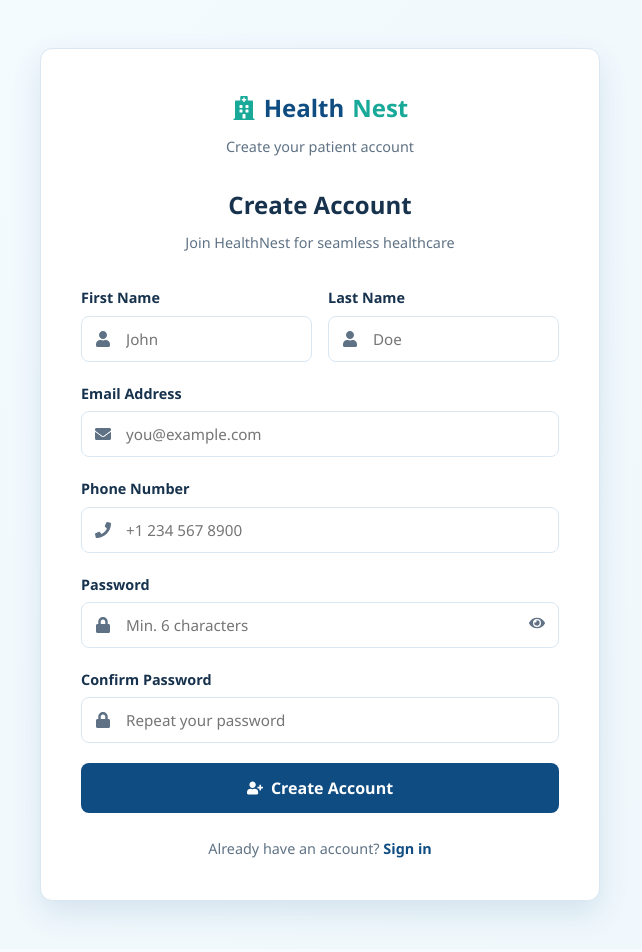
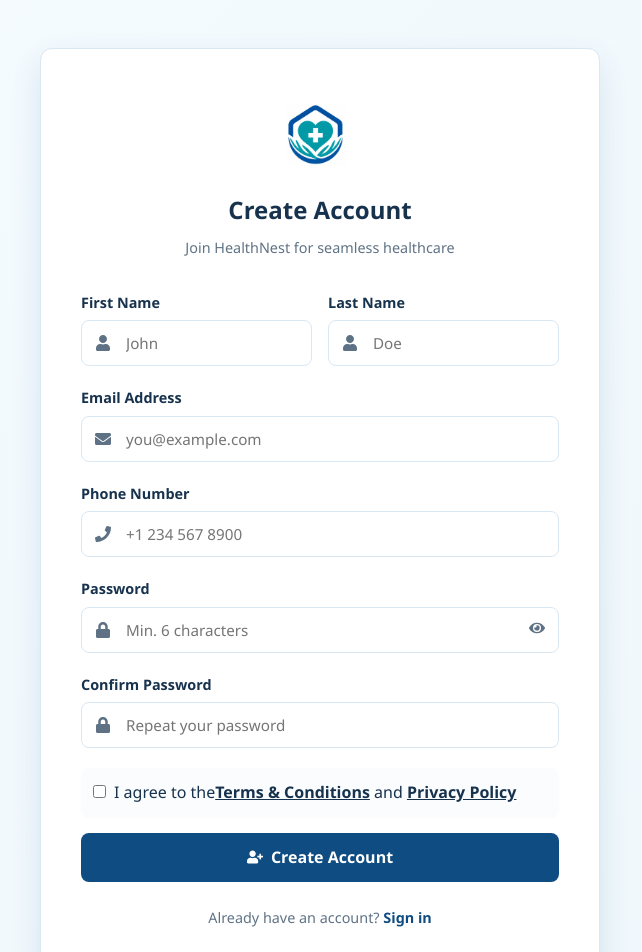
Before and after one commit to Bhavithra0304/HealthNest, a React (Create React App) app in the folder frontend/: page /register in a window 1280 px wide. Shown: the top 952 px of the page, without its empty margins (320-962 px from the left). Built offline with nearby package versions, Linux system fonts and the light colour scheme; no server answers.

Commit message:
Redesigned homepage signup section and updated logo;

```diff
--- a/frontend/src/Assets/css/auth.css
+++ b/frontend/src/Assets/css/auth.css
@@ -121,3 +121,33 @@
   .auth-card { padding: 1.75rem 1.25rem; }
   .name-row { grid-template-columns: 1fr; }
 }
+
+.terms-container {
+    margin: 15px 0;
+    padding: 12px;
+    border-radius: 8px;
+    background-color: #fafcfe;
+}
+
+.terms-container a {
+    font-weight: bold;
+    text-decoration: underline;
+}
+
+.terms-container input[type="checkbox"] {
+    margin-right: 8px;
+}
+
+
+.auth-logo {
+  display: flex;
+  justify-content: center;
+  align-items: center;
+  margin-bottom: 12px;
+}
+
+.logo-image {
+  width: 60px;
+  height: 90px;
+  object-fit: contain;
+}
--- a/frontend/src/Components/Footer.jsx
+++ b/frontend/src/Components/Footer.jsx
@@ -1,7 +1,6 @@
 import React from "react";
 import { Link } from "react-router-dom";
 import {
-  FaHospital,
   FaPhoneAlt,
   FaEnvelope,
   FaMapMarkerAlt,
@@ -13,6 +12,7 @@ import {
   FaChevronRight,
 } from "react-icons/fa";
 import "../Assets/css/footer.css";
+import logo from "../Assets/images/image.png"
 
 const Footer = () => (
   <footer className="footer">
@@ -20,10 +20,7 @@ const Footer = () => (
       {/* Brand */}
       <div className="footer-brand">
         <Link to="/" className="logo">
-          <FaHospital style={{ color: "#18a999", fontSize: "1.6rem" }} />
-          <span style={{ color: "#fff" }}>
-            Health<span style={{ color: "#18a999" }}>Nest</span>
-          </span>
+          <img src={logo} alt="HealthNest Logo" className="logo-image" />
         </Link>
         <p>
           HealthNest is committed to delivering world-class healthcare services
--- a/frontend/src/Components/Header.jsx
+++ b/frontend/src/Components/Header.jsx
@@ -113,13 +113,6 @@ const Header = () => {
               >
                 Login
               </Link>
-              <Link
-                to="/register"
-                className="btn-primary"
-                style={{ padding: "0.5rem 1.1rem" }}
-              >
-                Register
-              </Link>
             </>
           )}
 
--- a/frontend/src/Pages/Login.jsx
+++ b/frontend/src/Pages/Login.jsx
@@ -1,11 +1,12 @@
 import React, { useState } from "react";
 import { Link, useNavigate } from "react-router-dom";
 import {
-  FaHospital, FaEnvelope, FaLock, FaEye, FaEyeSlash,
+   FaEnvelope, FaLock, FaEye, FaEyeSlash,
   FaSignInAlt,
 } from "react-icons/fa";
 import { authAPI } from "../services/api";
 import "../Assets/css/auth.css";
+import logo from "../Assets/images/image.png"
 
 const Login = () => {
   const navigate = useNavigate();
@@ -59,20 +60,8 @@ const Login = () => {
     <div className="auth-page">
       <div className="auth-card">
         <div className="auth-logo">
-          <Link
-            to="/"
-            className="logo"
-            style={{
-              display: "flex", alignItems: "center", justifyContent: "center",
-              gap: "0.5rem", fontSize: "1.5rem", fontWeight: "800",
-              color: "var(--primary)", textDecoration: "none",
-            }}
-          >
-            <FaHospital style={{ color: "var(--secondary)" }} />
-            Health<span style={{ color: "var(--secondary)" }}>Nest</span>
-          </Link>
-          <p>Sign in to your account</p>
-        </div>
+                  <img src={logo} alt="HealthNest Logo" className="logo-image" />
+                </div>
 
         <h2 className="auth-title">Welcome Back</h2>
         <p className="auth-subtitle">Enter your credentials to continue</p>
--- a/frontend/src/Pages/Register.jsx
+++ b/frontend/src/Pages/Register.jsx
@@ -1,22 +1,33 @@
 import React, { useState } from "react";
 import { Link, useNavigate } from "react-router-dom";
 import {
-  FaHospital, FaUser, FaEnvelope, FaLock,
-  FaEye, FaEyeSlash, FaPhone, FaUserPlus,
+  FaUser,
+  FaEnvelope,
+  FaLock,
+  FaEye,
+  FaEyeSlash,
+  FaPhone,
+  FaUserPlus,
 } from "react-icons/fa";
 import { authAPI } from "../services/api";
 import "../Assets/css/auth.css";
+import logo from "../Assets/images/image.png"
 
 const Register = () => {
   const navigate = useNavigate();
   const [form, setForm] = useState({
-    firstName: "", lastName: "", email: "", phone: "",
-    password: "", confirmPassword: "",
+    firstName: "",
+    lastName: "",
+    email: "",
+    phone: "",
+    password: "",
+    confirmPassword: "",
   });
   const [showPass, setShowPass] = useState(false);
   const [errors, setErrors] = useState({});
   const [apiError, setApiError] = useState("");
   const [success, setSuccess] = useState(false);
+  const [termsAccepted, setTermsAccepted] = useState(false);
 
   const set = (field) => (e) => setForm({ ...form, [field]: e.target.value });
 
@@ -31,7 +42,8 @@ const Register = () => {
       e.phone = "Enter a valid phone number";
     if (!form.password) e.password = "Password is required";
     else if (form.password.length < 6) e.password = "Minimum 6 characters";
-    if (!form.confirmPassword) e.confirmPassword = "Please confirm your password";
+    if (!form.confirmPassword)
+      e.confirmPassword = "Please confirm your password";
     else if (form.password !== form.confirmPassword)
       e.confirmPassword = "Passwords do not match";
     return e;
@@ -40,8 +52,17 @@ const Register = () => {
   const handleSubmit = async (e) => {
     e.preventDefault();
     setApiError("");
+
+    if (!termsAccepted) {
+      setApiError("Please accept the Terms & Conditions and Privacy Policy");
+      return;
+    }
+
     const errs = validate();
-    if (Object.keys(errs).length) { setErrors(errs); return; }
+    if (Object.keys(errs).length) {
+      setErrors(errs);
+      return;
+    }
 
     try {
       await authAPI.register({
@@ -50,7 +71,9 @@ const Register = () => {
         email: form.email,
         phone: form.phone,
         password: form.password,
+        termsAccepted,
       });
+
       setSuccess(true);
       setTimeout(() => navigate("/login"), 2000);
     } catch (err) {
@@ -62,21 +85,8 @@ const Register = () => {
     <div className="auth-page">
       <div className="auth-card auth-card-wide">
         <div className="auth-logo">
-          <Link
-            to="/"
-            className="logo"
-            style={{
-              display: "flex", alignItems: "center", justifyContent: "center",
-              gap: "0.5rem", fontSize: "1.5rem", fontWeight: "800",
-              color: "var(--primary)", textDecoration: "none",
-            }}
-          >
-            <FaHospital style={{ color: "var(--secondary)" }} />
-            Health<span style={{ color: "var(--secondary)" }}>Nest</span>
-          </Link>
-          <p>Create your patient account</p>
+          <img src={logo} alt="HealthNest Logo" className="logo-image" />
         </div>
-
         <h2 className="auth-title">Create Account</h2>
         <p className="auth-subtitle">Join HealthNest for seamless healthcare</p>
 
@@ -93,17 +103,31 @@ const Register = () => {
               <label>First Name</label>
               <div className="input-icon-wrap">
                 <FaUser className="input-icon" />
-                <input type="text" placeholder="John" value={form.firstName} onChange={set("firstName")} />
+                <input
+                  type="text"
+                  placeholder="John"
+                  value={form.firstName}
+                  onChange={set("firstName")}
+                />
               </div>
-              {errors.firstName && <p className="error-msg">{errors.firstName}</p>}
+              {errors.firstName && (
+                <p className="error-msg">{errors.firstName}</p>
+              )}
             </div>
             <div className="form-group">
               <label>Last Name</label>
               <div className="input-icon-wrap">
                 <FaUser className="input-icon" />
-                <input type="text" placeholder="Doe" value={form.lastName} onChange={set("lastName")} />
+                <input
+                  type="text"
+                  placeholder="Doe"
+                  value={form.lastName}
+                  onChange={set("lastName")}
+                />
               </div>
-              {errors.lastName && <p className="error-msg">{errors.lastName}</p>}
+              {errors.lastName && (
+                <p className="error-msg">{errors.lastName}</p>
+              )}
             </div>
           </div>
 
@@ -111,7 +135,12 @@ const Register = () => {
             <label>Email Address</label>
             <div className="input-icon-wrap">
               <FaEnvelope className="input-icon" />
-              <input type="email" placeholder="you@example.com" value={form.email} onChange={set("email")} />
+              <input
+                type="email"
+                placeholder="you@example.com"
+                value={form.email}
+                onChange={set("email")}
+              />
             </div>
             {errors.email && <p className="error-msg">{errors.email}</p>}
           </div>
@@ -120,7 +149,12 @@ const Register = () => {
             <label>Phone Number</label>
             <div className="input-icon-wrap">
               <FaPhone className="input-icon" />
-              <input type="tel" placeholder="+1 234 567 8900" value={form.phone} onChange={set("phone")} />
+              <input
+                type="tel"
+                placeholder="+1 234 567 8900"
+                value={form.phone}
+                onChange={set("phone")}
+              />
             </div>
             {errors.phone && <p className="error-msg">{errors.phone}</p>}
           </div>
@@ -135,7 +169,11 @@ const Register = () => {
                 value={form.password}
                 onChange={set("password")}
               />
-              <button type="button" className="toggle-btn" onClick={() => setShowPass(!showPass)}>
+              <button
+                type="button"
+                className="toggle-btn"
+                onClick={() => setShowPass(!showPass)}
+              >
                 {showPass ? <FaEyeSlash /> : <FaEye />}
               </button>
             </div>
@@ -153,9 +191,32 @@ const Register = () => {
                 onChange={set("confirmPassword")}
               />
             </div>
-            {errors.confirmPassword && <p className="error-msg">{errors.confirmPassword}</p>}
+            {errors.confirmPassword && (
+              <p className="error-msg">{errors.confirmPassword}</p>
+            )}
           </div>
 
+          <div className="terms-container">
+            <input
+              type="checkbox"
+              id="terms"
+              name="terms"
+              checked={termsAccepted}
+              onChange={(e) => setTermsAccepted(e.target.checked)}
+              required
+            />
+
+            <label htmlFor="terms">
+              I agree to the
+              <a href="/terms" target="_blank">
+                Terms & Conditions
+              </a>{" "}
+              and{" "}
+              <a href="/privacy-policy" target="_blank">
+                Privacy Policy
+              </a>
+            </label>
+          </div>
           <button type="submit" className="btn-primary">
             <FaUserPlus /> Create Account
           </button>
```
Also changed, not shown: 1 other file (tests, documents, lock files or other folders).
